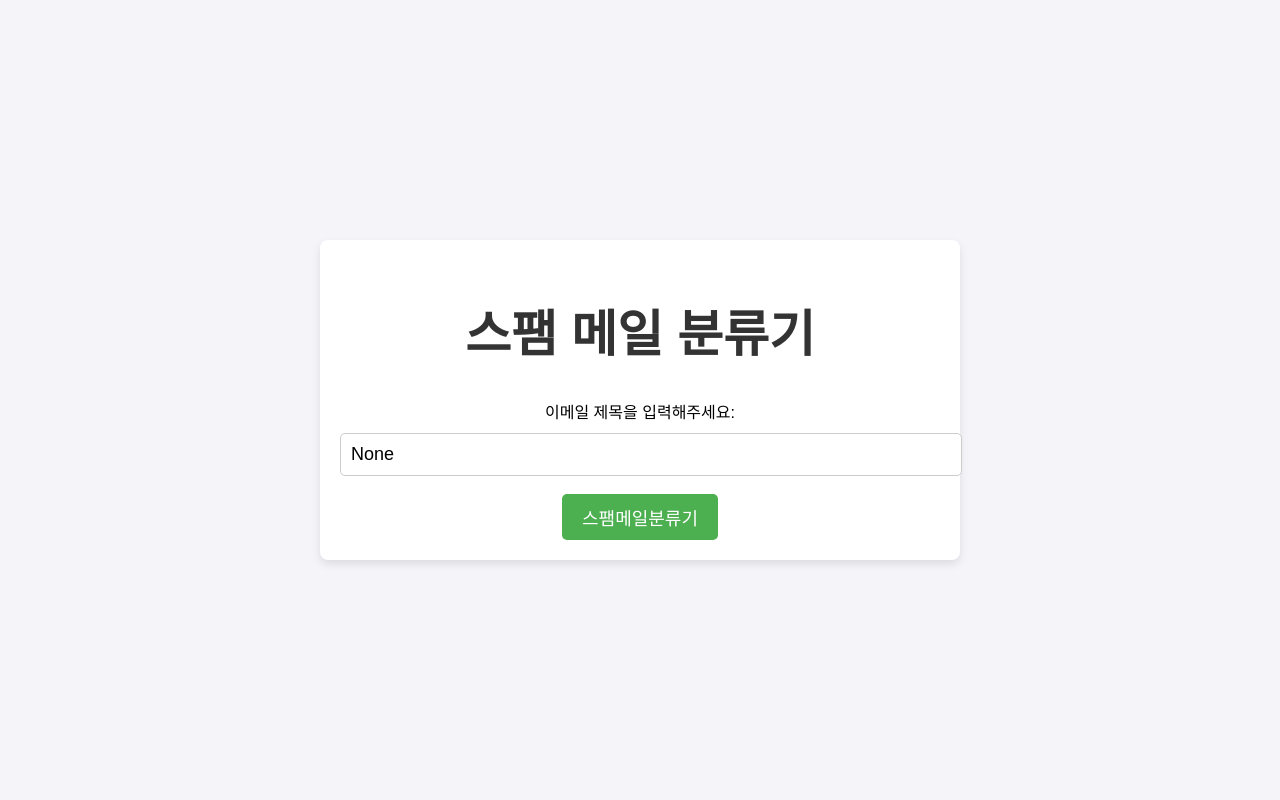
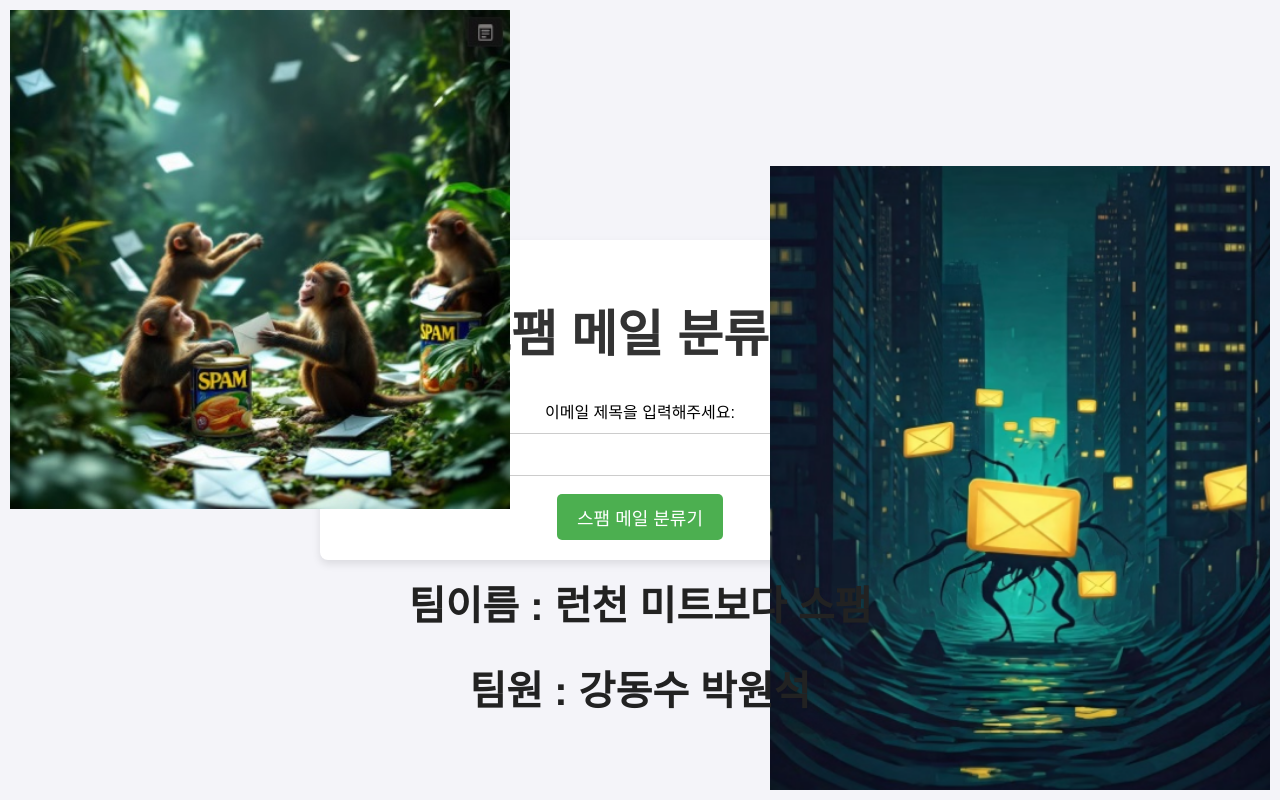
Before and after one commit to buskingsue/spem_mail, a Flask app: page / in a window 1280 px wide. Run offline with Flask 3, Linux system fonts and the light colour scheme; parts of the project's set-up code (start-up, migrations or seed data) failed here and were passed over.

Commit message:
html spamImage1 spamImage2 코드 추가

```diff
--- a/templates/index.html
+++ b/templates/index.html
@@ -8,12 +8,16 @@
 
 </head>
 <body>
+    <!-- static 폴더의 spam_monkey.jpg 이미지 삽입 -->
+    <img id="spamImage1" src="static/spam_monkey.jpg" alt="Spam Monkey" width="500">
+    <img id="spamImage2" src="static/spam_mail.png" alt="spam_mail" width="500">
+
     <div class="container">
         <h1>스팸 메일 분류기</h1>
         <form action="/" method="post">
             <label for="title">이메일 제목을 입력해주세요:</label><br>
             <input type="text" id="title" name="title" required value="{{ title }}"><br><br>
-            <button type="submit">스팸메일분류기</button>
+            <button type="submit">스팸 메일 분류기</button>
         </form>
 
         {% if prediction_result %}
@@ -23,6 +27,11 @@
         <p>확률: {{ confidence }}%</p> <!-- 확신도에 % 기호 추가 -->
         {% endif %}
     </div>
+     <div class="text">
+       <h1>팀이름 : 런천 미트보다 스팸</h1>
+       <h2>팀원 : 강동수 박원석</h2>
+
+    </div>
 
     <script src="script.js"></script> <!-- JS 파일 연결 -->
 </body>
```
